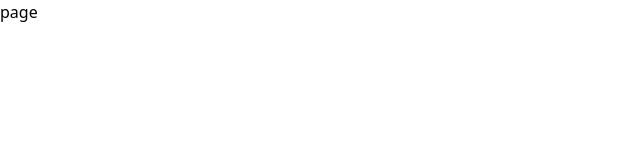
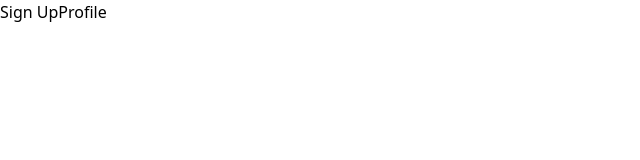
Before and after one commit to Raina-Moon/mini-goal-project, a Next.js app in the folder frontend/: page / in a window 1280 px wide. Shown: the top 160 px of the page, without its empty margins (0-640 px from the left). Built offline with nearby package versions, Linux system fonts and the light colour scheme.

Commit message:
✨ Add navigation links for Sign Up and Profile in the main page component

```diff
--- a/frontend/src/app/page.tsx
+++ b/frontend/src/app/page.tsx
@@ -1,8 +1,18 @@
+import Link from 'next/link'
 import React from 'react'
 
 const page = () => {
+  const userId = 2
+
   return (
-    <div>page</div>
+    <div>
+      <Link href="/signup">
+        <button>Sign Up</button>
+      </Link>
+      <Link href={`/profile/${userId}`}>
+        <button>Profile</button>
+      </Link>
+    </div>
   )
 }
 
```
